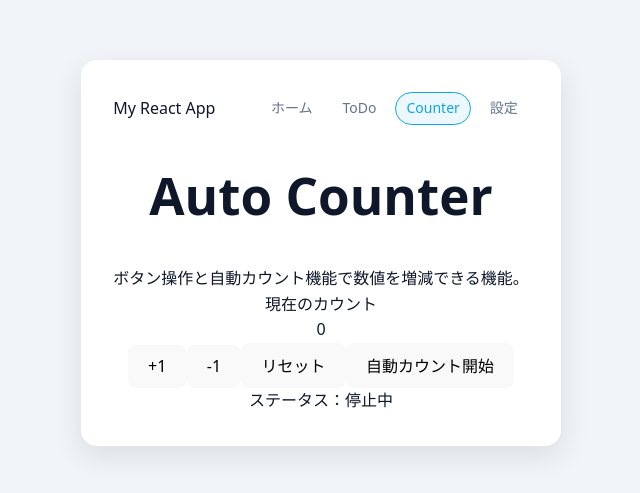
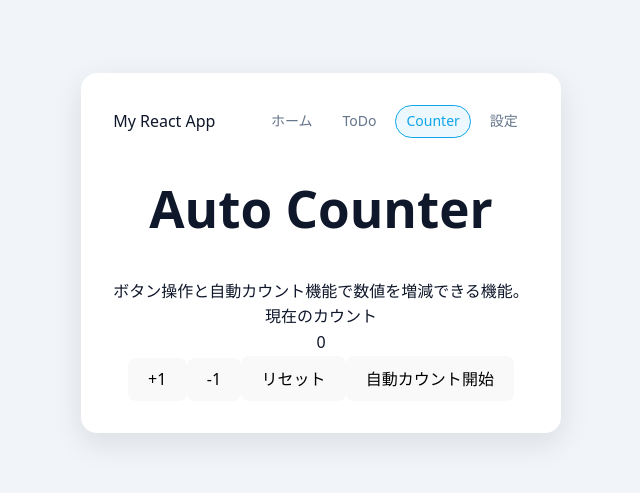
Before and after one commit to nishino203xx/react-study-project, a React (Vite) app in the folder app/: page /counter in a window 1280 px wide. Shown: the part 147-640 px from the top of the page, without its empty margins (319-959 px from the left). Built offline with nearby package versions, Linux system fonts and the light colour scheme.

Commit message:
update:自動カウント機能を実装

```diff
--- a/app/src/features/counter/pages/CounterPage.tsx
+++ b/app/src/features/counter/pages/CounterPage.tsx
@@ -1,19 +1,40 @@
-import { useState } from "react"
+import { useEffect, useState } from "react"
 
 const Counter = () => {
   const [count, setCount] = useState(0)
+  const [autoCount, setAutoCount] = useState(false)
   const increment = () => setCount((count) => count + 1)
   const decrement = () => setCount((count) => count - 1)
   const reset = () => setCount(0)
+  useEffect(() => {
+    if (!autoCount) return
+    const timer = setInterval(() => setCount((count) => count + 1), 1000)
+    return () => clearInterval(timer)
+  }, [autoCount])
   return (
     <>
+      現在のカウント
       <div>{count}</div>
       <button onClick={increment}>+1</button>
       <button onClick={decrement}>-1</button>
       <button onClick={reset}>リセット</button>
-      <button>自動カウント開始</button>
-      <div>ステータス：停止中</div>
+      <AutoCounter
+        autoCount={autoCount}
+        toggle={() => setAutoCount((autoCount) => !autoCount)}
+      />
     </>
+  )
+}
+
+const AutoCounter = ({
+  autoCount,
+  toggle,
+}: {
+  autoCount: boolean
+  toggle: () => void
+}) => {
+  return (
+    <button onClick={toggle}>自動カウント{autoCount ? "停止" : "開始"}</button>
   )
 }
 
@@ -22,7 +43,6 @@ export default function CounterPage() {
     <>
       <h1>Auto Counter</h1>
       <div>ボタン操作と自動カウント機能で数値を増減できる機能。</div>
-      現在のカウント
       <Counter />
     </>
   )
```
